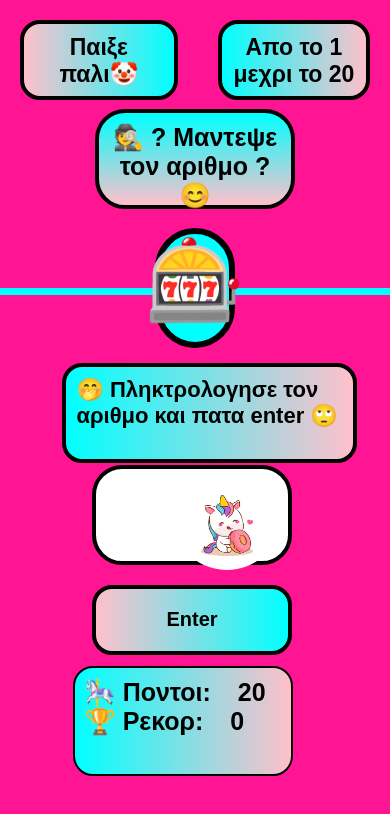
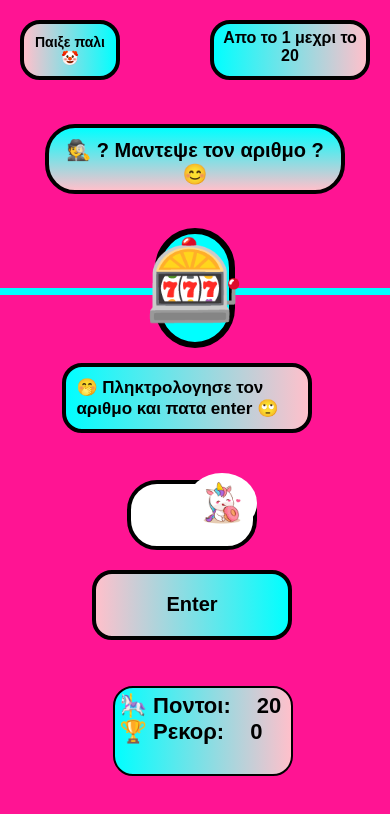
Before and after one commit to Cetano21/guessgame.github.io, a plain HTML site: page index.html in a window 390 px wide. Drawn offline with Linux system fonts and the light colour scheme; a web font is replaced by a local one.

Commit message:
Add files via upload

```diff
--- a/GR.css
+++ b/GR.css
@@ -138,8 +138,8 @@ input::-webkit-inner-spin-button {
   margin-bottom: 2rem;
 }
 
-/* MOBILE */
-@media (max-width: 34em) {
+/* MOBILE big */
+@media (max-width: 43em) {
   .left {
   }
   .right {
@@ -213,3 +213,81 @@ input::-webkit-inner-spin-button {
     top: 55%;
   }
 }
+
+/* MOBILE small */
+@media (max-width: 36em) {
+  .right {
+    width: 1rem;
+    height: 1rem;
+  }
+  .pic {
+    position: absolute;
+    width: 7rem;
+    height: 6rem;
+    top: 56%;
+    right: 34%;
+  }
+  .guess {
+    text-align: start;
+    width: 13rem;
+    height: 7rem;
+    font-size: 4.3rem;
+  }
+  .scorehigh {
+    width: 20rem;
+    height: 10rem;
+  }
+  .number {
+    font-size: 8rem;
+    height: 12rem;
+    width: 8rem;
+  }
+  .scheck {
+    width: 20rem;
+    height: 10rem;
+  }
+  .message {
+    position: absolute;
+    font-size: 1.7rem;
+    width: 25rem;
+    height: 7rem;
+    top: 43%;
+    left: 16%;
+  }
+  .main {
+    width: 20rem;
+    height: 10rem;
+  }
+  .again {
+    padding: 0.5rem;
+    font-size: 1.4rem;
+    width: 10rem;
+    height: 6rem;
+  }
+  .between {
+    padding: 0.5rem;
+    font-size: 1.6rem;
+    width: 16rem;
+    height: 6rem;
+  }
+  .score,
+  .scoreN,
+  .highscoreN,
+  .highscore {
+    font-size: 2.2rem;
+  }
+  .scorehigh {
+    position: absolute;
+    bottom: 8%;
+    right: 25%;
+    width: 18rem;
+    height: 9rem;
+    padding: 0.5rem;
+  }
+  h1 {
+    font-size: 2rem;
+    width: 30rem;
+    height: 7rem;
+    top: 55%;
+  }
+}
```
